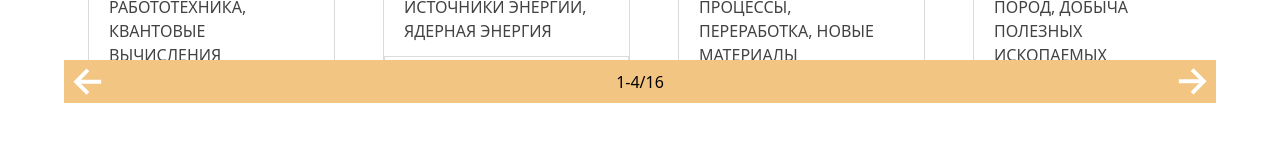
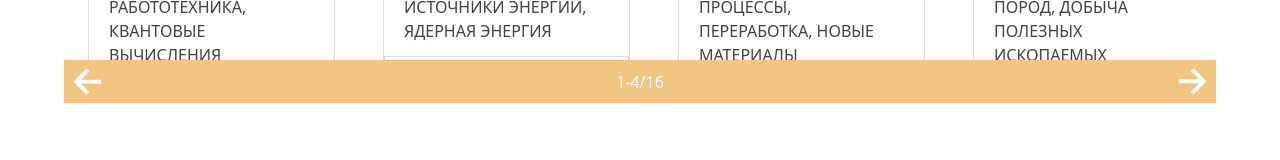
Before and after one commit to MadiMussabekov/dep_sci_kbtu, a Next.js app in the folder frontend/: page /en in a window 1280 px wide. Shown: the part 457-617 px from the top of the page. Built offline with nearby package versions, Linux system fonts and the light colour scheme.

Commit message:
changed number color to white, card carousel

```diff
--- a/frontend/app/components/carousel-card.tsx
+++ b/frontend/app/components/carousel-card.tsx
@@ -50,7 +50,7 @@ const CardCarousel: React.FC<FacultyCardCarouselParams> = ({ facultyInfo }) => {
           />
         </button>
 
-        <span>{`${currentSlide * 4 + 1}-${Math.min(
+        <span className="text-white">{`${currentSlide * 4 + 1}-${Math.min(
           (currentSlide + 1) * 4,
           facultyInfo.length
         )}/${facultyInfo.length}`}</span>
```
